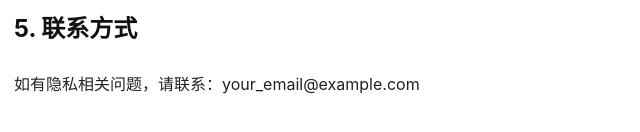
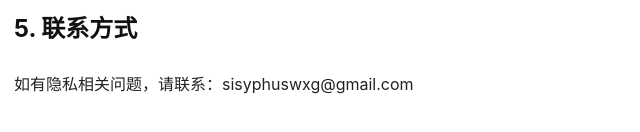
Before and after one commit to sisyphuswxg/sisyphuswxg.github.io, a plain HTML site: page index.html in a window 1280 px wide. Shown: the part 608-740 px from the top of the page, 246-886 px from the left. Drawn offline with Linux system fonts and the light colour scheme.

Commit message:
Update index.html

```diff
--- a/index.html
+++ b/index.html
@@ -34,6 +34,6 @@
   <p>我们会采取合理措施保护数据安全，并尽量减少不必要的数据收集。</p>
 
   <h2>5. 联系方式</h2>
-  <p>如有隐私相关问题，请联系：your_email@example.com</p>
+  <p>如有隐私相关问题，请联系：sisyphuswxg@gmail.com</p>
 </body>
 </html>
```
